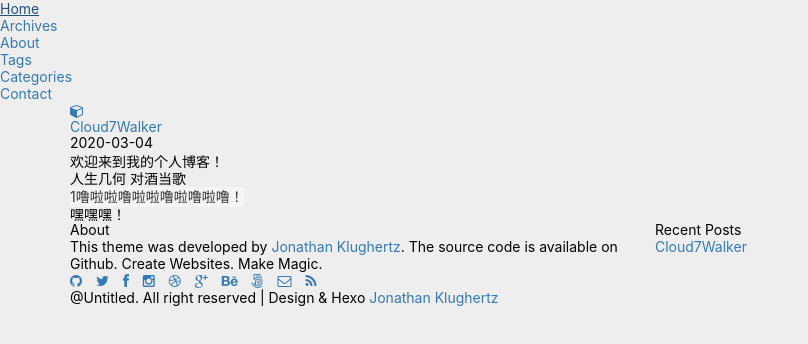
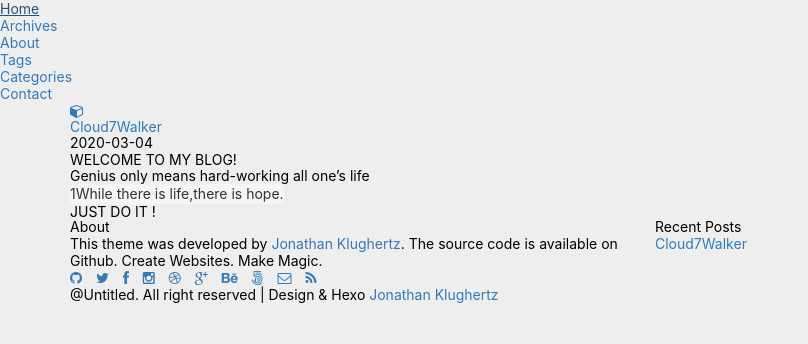
Before and after one commit to Cloud7Walker/Cloud7Walker.github.io, a plain HTML site: page 2020/03/04/hello-world/index.html in a window 1280 px wide. Shown: the whole page, without its empty margins (0-808 px from the left). Drawn offline with nearby package versions, Linux system fonts and the light colour scheme.

Commit message:
Site updated: 2020-03-04 01:30:38

```diff
--- a/2020/03/04/hello-world/index.html
+++ b/2020/03/04/hello-world/index.html
@@ -10,9 +10,9 @@
 
     <!--Description-->
 
-        <meta name="description" content="欢迎来到我的个人博客！
-人生几何 对酒当歌1噜啦啦噜啦啦噜啦噜啦噜！
-嘿嘿嘿！">
+        <meta name="description" content="WELCOME TO MY BLOG!
+Genius only means hard-working all one’s life1While there is life,there is hope.
+JUST DO IT !">
 
 
     <!--Author-->
@@ -172,9 +172,9 @@
 
 
         <!-- Post Content -->
-        <p>欢迎来到我的个人博客！</p>
-<h3 id="人生几何-对酒当歌"><a href="#人生几何-对酒当歌" class="headerlink" title="人生几何 对酒当歌"></a>人生几何 对酒当歌</h3><figure class="highlight bash"><table><tr><td class="gutter"><pre><span class="line">1</span><br></pre></td><td class="code"><pre><span class="line">噜啦啦噜啦啦噜啦噜啦噜！</span><br></pre></td></tr></table></figure>
-<h3 id="嘿嘿嘿！"><a href="#嘿嘿嘿！" class="headerlink" title="嘿嘿嘿！"></a>嘿嘿嘿！</h3>
+        <p>WELCOME TO MY BLOG!</p>
+<h3 id="Genius-only-means-hard-working-all-one’s-life"><a href="#Genius-only-means-hard-working-all-one’s-life" class="headerlink" title="Genius only means hard-working all one’s life"></a>Genius only means hard-working all one’s life</h3><figure class="highlight bash"><table><tr><td class="gutter"><pre><span class="line">1</span><br></pre></td><td class="code"><pre><span class="line">While there is life,there is hope.</span><br></pre></td></tr></table></figure>
+<h3 id="JUST-DO-IT"><a href="#JUST-DO-IT" class="headerlink" title="JUST DO IT !"></a>JUST DO IT !</h3>
     </div>
 
 
```
Also changed, not shown: index.html (+3 -3 lines).
